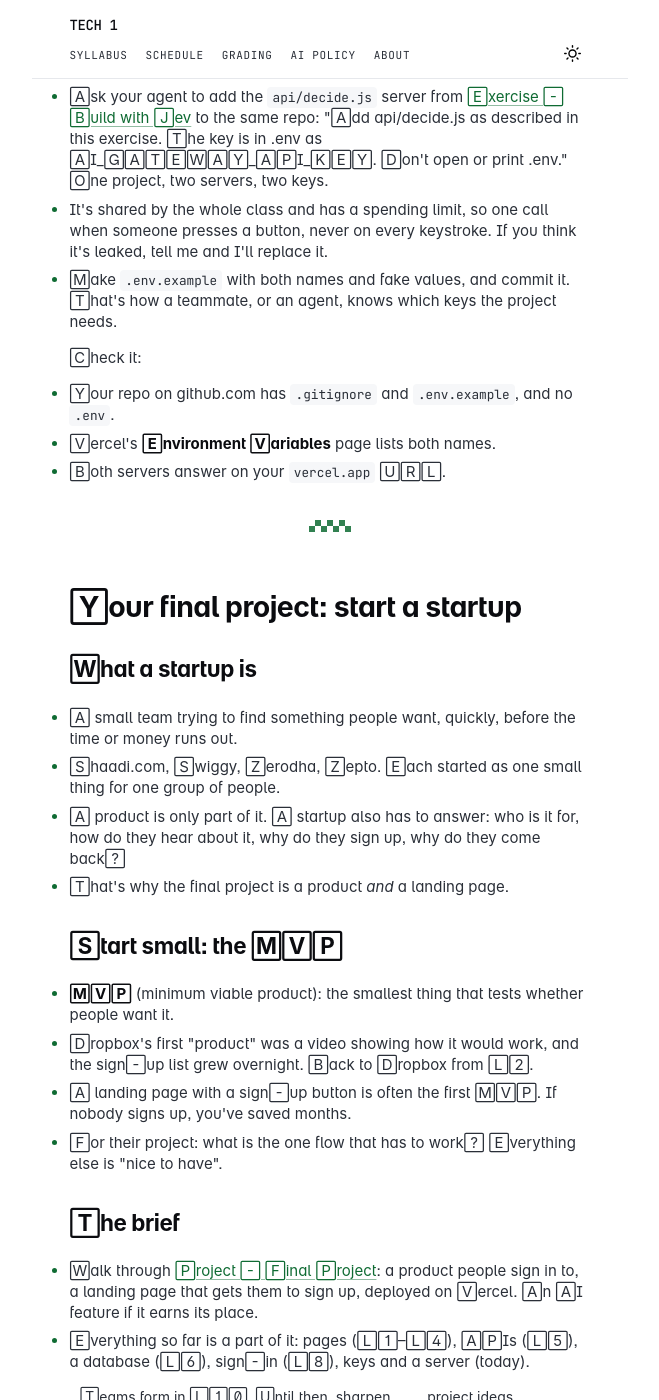
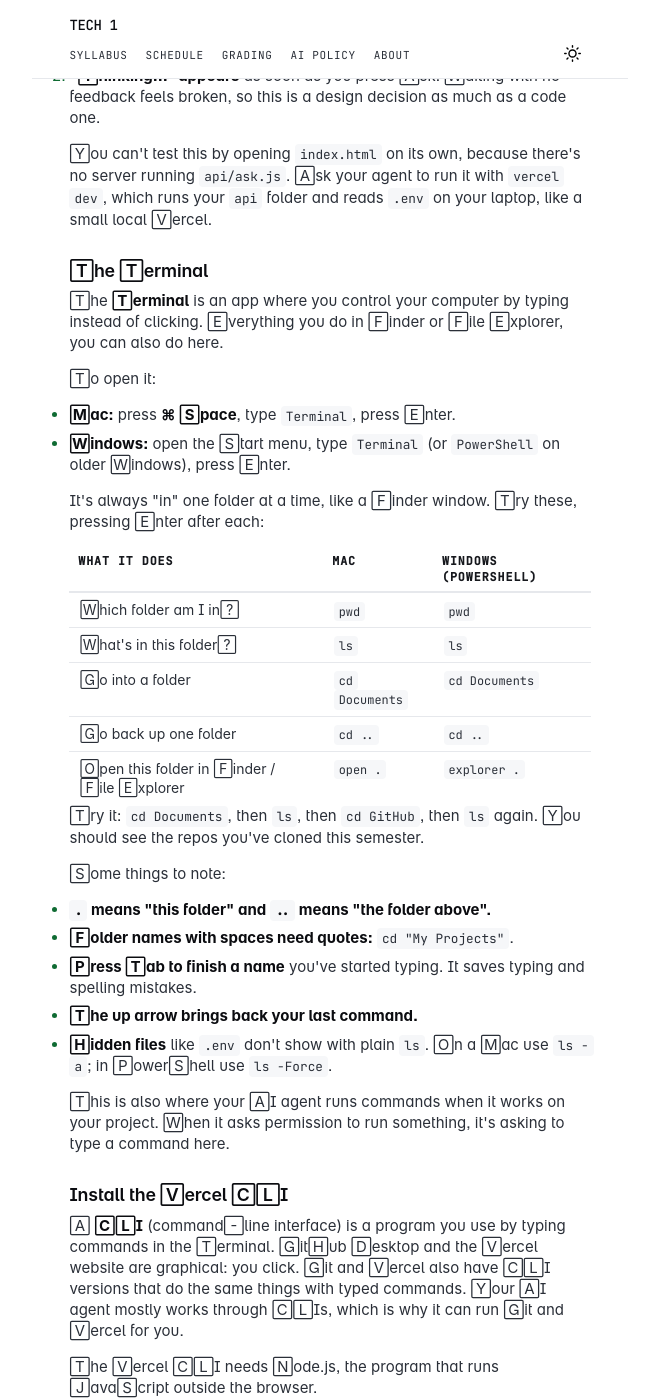
Before and after one commit to gyanl/tech1, a Jekyll site: the page built from _notes/Lecture 9 - API Keys and Vercel.md, in a window 1280 px wide and 1400 px high, scrolled down 10325 px. Shown: the whole window, without its empty margins (310-969 px from the left). Built offline with Jekyll 4.4.1, drawn with Linux system fonts in a browser that asks for light colours; some web fonts are replaced; some of the changed text lies outside the part shown.

Commit message:
Lecture 9: Terminal, Vercel CLI, ask-me starter
Co-Authored-By: Claude Opus 5.5 <noreply@anthropic.com>

````diff
--- a/_notes/Lecture 9 - API Keys and Vercel.md
+++ b/_notes/Lecture 9 - API Keys and Vercel.md
@@ -10,11 +10,21 @@ key_areas:
   - "Startups and MVPs"
 tag: lecture
 title: "Lecture 9 - API Keys and Vercel"
+
+---
+
+## Homework Review
+
+- [[Exercise - Unusual Interactions]]
+- [[Exercise - Realtime Web Experience]]
+- [[Exercise - Sign in with Google]]
+- [[Exercise - Build with Jev]] - if you had trouble with this, some of today's lecture will help.
+
 ---
 
 ## Follow up: how can a site check a password it never saves?
 
-Real apps never store your password, only a hash of it. Someone asked how the site can tell whether you typed the right password.
+Real apps never store your password, only a hash of it. So how can the site can tell whether you typed the right password? Let's dig a bit deeper.
 
 A **hash function** turns any text into a fixed-length string, like a fingerprint. Open [this SHA-256 demo](https://andersbrownworth.com/blockchain/hash) and type into the box. SHA-256 is one of the most common hash functions. Type `Nidharna123!`, then change the first letter to lowercase:
 
@@ -46,18 +56,40 @@ Real sites go a bit further. They add some random text to each password before h
 
 SHA-256's older sibling, **SHA-1**, was the standard for years. In February 2017, researchers at Google and CWI Amsterdam published [two different PDF files with the same SHA-1 hash](https://shattered.io). Finding them took about nine quintillion attempts, roughly what one processor would do in 6,500 years. Once two different files can share a hash, the hash can't be trusted to tell them apart, so browsers, GitHub and others moved to SHA-256.
 
-"Broken" here means that people found two inputs with the same hash, i.e. a collision. It doesn't mean anyone can work backwards from a hash to a password.
+"Broken" here means that people found two inputs with the same hash, i.e. a collision. It doesn't mean anyone can work backwards from a hash to a password. But this is also a problem because many times a site publishes a hash for files like a software installer - if someone else was able to make a different file with malicious code with the same hash, the hash would no longer act as a security measure.
 
 ---
 
-## Homework Review
+## The Cloud is just someone else's computer
 
-- [[Exercise - Unusual Interactions]]
-- [[Exercise - Realtime Web Experience]]
-- [[Exercise - Sign in with Google]]
-- [[Exercise - Build with Jev]]
+Everything you've made this semester runs on someone else's computer:
 
----
+| What you made | Whose computer it runs on |
+| --- | --- |
+| Your github.io site | GitHub's (owned by Microsoft) |
+| Your wall and your multiplayer experience | Google's, through Firebase |
+| Your AI server | Vercel's, which rents its computers from Amazon |
+| Gemini | Google's |
+| Jev | TypeSafe's, reached through Vercel's AI Gateway |
+
+**The cloud** means renting computers from a company instead of owning them. What changes from one service to the next is how much of the work they do for you.
+
+## IaaS, PaaS, SaaS
+
+| | What you rent | What you look after | Examples | What you've used |
+| --- | --- | --- | --- | --- |
+| **IaaS** (infrastructure) | A computer in a data centre | Everything on it: the operating system, the server software, updates, security | AWS EC2, Google Compute Engine, DigitalOcean | Nothing yet |
+| **PaaS** (platform) | A place to run your code | Just your code | Vercel, Render | Your `api/ask.js` from L9 |
+| **Backend as a service** | A ready-made database, sign-in and storage | Your data and your rules | Firebase, Supabase | Your wall, and sign-in from L8 |
+| **SaaS** (software) | A finished product | Nothing. You just use it | Gmail, Figma, Notion | Every day |
+
+Some things to note:
+
+- **Each step down the table is less control and less work.** Startups usually start near the bottom and only rent raw computers when they have to.
+- **The layers stack.** Vercel is a PaaS that runs on Amazon's IaaS. Figma, a SaaS, runs on Amazon too.
+- **The more someone else runs, the more their limits become your limits.** Firebase decides how many people can be connected at once, not you. That's a design constraint like any other.
+- For the purpose of this class, we will mostly use Platforms and Backends as a service.
+
 
 ## API keys
 
@@ -106,7 +138,6 @@ With a wrong key, it sends back a `400` and an error instead:
 }
 ```
 
-
 ## Using API Keys
 
 #### You can't commit your API key to your Github repo
@@ -133,7 +164,6 @@ When you run the project locally, the code uses the .env saved only on your comp
 
 If it leaks, delete it and make a new one. Unlike your Google password, a key is quick to replace, so don't hesitate even if you are uncertain. Better safe than sorry.
 
-
 ## Environments
 
 An **environment** is a place where your app runs. The same code can run in a few different places - on your computer, on Github Pages, on Vercel, and each place has its own settings, including its own copy of the keys. That's where the name `.env` comes from.
@@ -149,7 +179,6 @@ For your projects, Vercel gives you a smaller version of this:
 
 1. **Local** is your laptop, at `localhost`. It reads keys from the `.env` file.
 2. **Production** is your real `your-project.vercel.app`. It reads keys from Vercel's environment settings.
-
 
 ## Where does the key go?
 
@@ -172,7 +201,6 @@ So the key has to live somewhere visitors can't read: a **server**. Your page as
    sees the answer  ◀──────── sends back JSON ◀────────────────┘
 ```
 
-
 You don't have to rent a computer for this. On [Vercel](https://vercel.com), a JavaScript file in a folder called `api` becomes server code: `api/ask.js` in your repo runs at `your-project.vercel.app/api/ask`. This is called a **serverless function**. There is a server, but Vercel looks after it.
 
 The key goes in an **environment variable**, a value you type into Vercel's dashboard. Your server code can read it, and it never goes in your repo. The Anything API reads its key with `process.env.ANTHROPIC_API_KEY`.
@@ -192,18 +220,6 @@ GEMINI_API_KEY=fake-gemini-key-8f3k2m9x7q1w4e6r
 AI_GATEWAY_API_KEY=fake-gateway-key-2b7n5v1c9z3x8l4k
 ```
 
-Some things to note:
-
-- **No quotes, and no spaces around the `=`.**
-- **Lines starting with `#` are notes to yourself.** Nothing reads them.
-- **The name on the left has to match exactly**, in your code (`process.env.GEMINI_API_KEY`) and in Vercel.
-- **Real keys look less friendly.** A Gemini key is 39 characters and starts with `AIza`. If you ever see `AIza...` in a file that isn't `.env`, it shouldn't be there.
-
-- **`.gitignore`** tells Git to pretend `.env` doesn't exist, so it never reaches GitHub. Make `.gitignore` first, before the key exists.
-- You make `.env` yourself, in your editor, and paste the key into it. Not through your agent.
-- Tell your agent only the key's name. "My key is in `.env` as `GEMINI_API_KEY`. Don't open or print `.env`."
-- Before every commit, look at GitHub Desktop's list of changed files. `.env` should never be there.
-- The full version, step by step: [[Exercise - Keep Your Keys Out of Git]].
 
 ## Class Activity: your own AI server
 
@@ -220,27 +236,26 @@ On the free tier, Google may use what you send to improve its products. Don't se
 
 ### 2. Make a repo
 
-Create a new repo from [web-starter](https://github.com/gyanl/web-starter), like in [[Lecture 1 - Welcome to Tech1]]. Call it something like `ask-me` and clone it. This will be your first project on Vercel.
+Create a new repo from [ask-me](https://github.com/gyanl/ask-me) with **Use this template**, like you did with web-starter in [[Lecture 1 - Welcome to Tech1]], and clone it. This will be your first project on Vercel.
+
+It's web-starter with a few things added:
+
+- **`.gitignore`**, already set up to keep `.env` out of GitHub.
+- **`.env.example`**, which lists the key this project needs, with a fake value.
+- **An empty `api` folder**, for the server code in step 4.
 
 ### 3. Keep the key in `.env`
 
-1. In the top folder of the repo, make `.gitignore`:
-
-```text
-.env
-.env.local
-.vercel
-```
-
-2. Next to it, make `.env` by hand and paste your key in. No quotes, no spaces around the `=`:
+1. In your editor, copy `.env.example` and name the copy `.env`.
+2. Replace the fake value with your key. No quotes, no spaces around the `=`:
 
 ```text
 GEMINI_API_KEY=paste-your-key-here
 ```
 
-3. Open GitHub Desktop. `.gitignore` should be in the list of changes, and `.env` shouldn't. Commit `.gitignore`.
+3. Open GitHub Desktop. `.env` should not be in the list of changes. If it is, don't commit, and ask me.
 
-Files starting with a dot are hidden in Finder. Press **⌘⇧.** to see them.
+Files starting with a dot are hidden in Finder. Press **⌘⇧.** to see them, or `ls -a` in the Terminal.
 
 ### 4. Ask your agent for the server
 
@@ -291,6 +306,79 @@ Check:
 
 You can't test this by opening `index.html` on its own, because there's no server running `api/ask.js`. Ask your agent to run it with `vercel dev`, which runs your `api` folder and reads `.env` on your laptop, like a small local Vercel.
 
+#### The Terminal
+
+The **Terminal** is an app where you control your computer by typing instead of clicking. Everything you do in Finder or File Explorer, you can also do here.
+
+To open it:
+
+- **Mac:** press **⌘ Space**, type `Terminal`, press Enter.
+- **Windows:** open the Start menu, type `Terminal` (or `PowerShell` on older Windows), press Enter.
+
+It's always "in" one folder at a time, like a Finder window. Try these, pressing Enter after each:
+
+| What it does | Mac | Windows (PowerShell) |
+| --- | --- | --- |
+| Which folder am I in? | `pwd` | `pwd` |
+| What's in this folder? | `ls` | `ls` |
+| Go into a folder | `cd Documents` | `cd Documents` |
+| Go back up one folder | `cd ..` | `cd ..` |
+| Open this folder in Finder / File Explorer | `open .` | `explorer .` |
+
+Try it: `cd Documents`, then `ls`, then `cd GitHub`, then `ls` again. You should see the repos you've cloned this semester.
+
+Some things to note:
+
+- **`.` means "this folder" and `..` means "the folder above".**
+- **Folder names with spaces need quotes:** `cd "My Projects"`.
+- **Press Tab to finish a name** you've started typing. It saves typing and spelling mistakes.
+- **The up arrow brings back your last command.**
+- **Hidden files** like `.env` don't show with plain `ls`. On a Mac use `ls -a`; in PowerShell use `ls -Force`.
+
+This is also where your AI agent runs commands when it works on your project. When it asks permission to run something, it's asking to type a command here.
+
+#### Install the Vercel CLI
+
+A **CLI** (command-line interface) is a program you use by typing commands in the Terminal. GitHub Desktop and the Vercel website are graphical: you click. Git and Vercel also have CLI versions that do the same things with typed commands. Your AI agent mostly works through CLIs, which is why it can run Git and Vercel for you.
+
+The Vercel CLI needs Node.js, the program that runs JavaScript outside the browser.
+
+1. Download and install the **LTS** version from [nodejs.org](https://nodejs.org).
+2. Open the Terminal and install the Vercel CLI (same command on Mac and Windows):
+
+```text
+npm install -g vercel
+```
+
+*npm is Node's app store for code. `install -g vercel` means install Vercel's CLI for the whole laptop, not just this project.*
+
+3. Log in, and pick **Continue with GitHub** in the browser window that opens:
+
+```text
+vercel login
+```
+
+4. In the Terminal, go to your repo's folder and link it to your Vercel project:
+
+```text
+cd Documents/GitHub/ask-me
+vercel link
+```
+
+5. Run it:
+
+```text
+vercel dev
+```
+
+Open the address it prints, usually `http://localhost:3000`. That's your local environment, and it reads your key from `.env`. Press **Ctrl+C** in the Terminal to stop it.
+
+Some things to note:
+
+- If `npm` says "command not found", close the Terminal and open a new one after installing Node.
+- If `npm install -g` says "permission denied", ask your agent to fix it. Don't use `sudo` unless you know why.
+- You can also ask your agent to do steps 2, 4 and 5 for you. You have to do `vercel login` yourself, because it signs in as you.
+
 ### 6. Put it on Vercel
 
 1. Commit and push.
@@ -319,7 +407,7 @@ AI_GATEWAY_API_KEY=the-class-key
 - Paste the whole `.env` into Vercel again, the same way, and redeploy.
 - Ask your agent to add the `api/decide.js` server from [[Exercise - Build with Jev]] to the same repo: "Add api/decide.js as described in this exercise. The key is in .env as AI_GATEWAY_API_KEY. Don't open or print .env." One project, two servers, two keys.
 - It's shared by the whole class and has a spending limit, so one call when someone presses a button, never on every keystroke. If you think it's leaked, tell me and I'll replace it.
-- Make `.env.example` with both names and fake values, and commit it. That's how a teammate, or an agent, knows which keys the project needs.
+- Add `AI_GATEWAY_API_KEY` with a fake value to `.env.example` too, and commit it. That's how a teammate, or an agent, knows which keys the project needs.
 
 Check it:
 
````
Also changed, not shown: other parts of _notes/Lecture 9 - API Keys and Vercel.md (+1 -1 lines).
